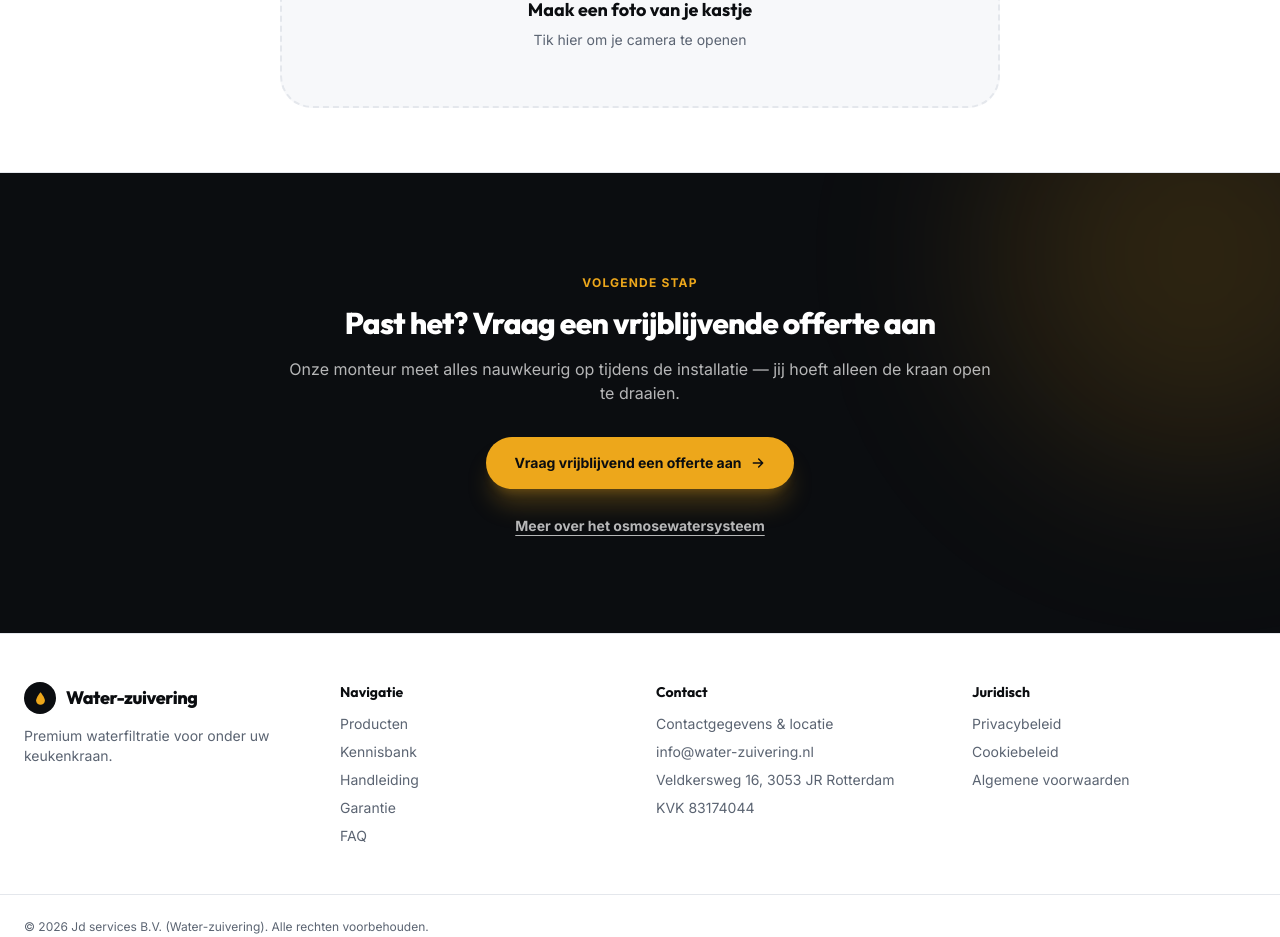
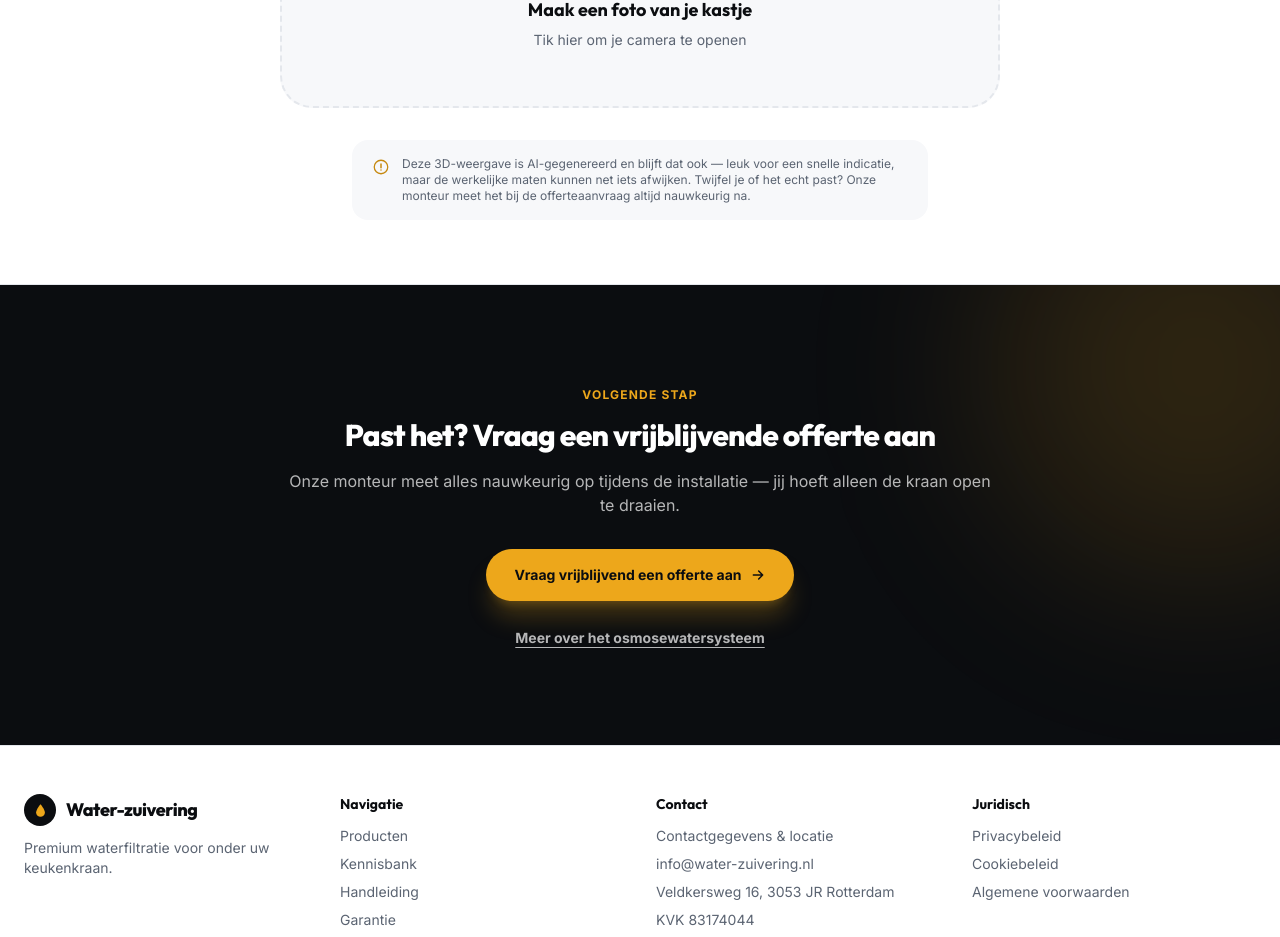
Before and after one commit to marijnherpst-ai/Water-zuivering, a Next.js app: page /maatcheck in a window 1280 px wide. Shown: the part 833-1770 px from the top of the page. Built offline with nearby package versions, Linux system fonts and the light colour scheme.

Commit message:
Add AI/indicative disclaimer to the maatcheck tool
Friendly note under the picker explaining the 3D view is AI-generated
and stays that way, dimensions may differ slightly, and it's meant as
a fun indication rather than an exact measurement.

```diff
--- a/app/maatcheck/page.js
+++ b/app/maatcheck/page.js
@@ -35,6 +35,11 @@ export default function Page() {
         <section className="relative bg-surface border-y border-edge overflow-hidden">
           <div className="max-w-3xl mx-auto px-6 py-10 md:py-16">
             <MaatcheckPicker />
+
+            <div className="mt-8 rounded-2xl bg-bg px-5 py-4 flex items-start gap-3 max-w-xl mx-auto">
+              <svg className="shrink-0 mt-0.5 text-amber-dark" width="18" height="18" viewBox="0 0 24 24" fill="none" aria-hidden="true"><path d="M12 8v5M12 16h.01" stroke="currentColor" strokeWidth="2" strokeLinecap="round" /><circle cx="12" cy="12" r="9" stroke="currentColor" strokeWidth="1.7" /></svg>
+              <p className="text-xs text-dim">Deze 3D-weergave is AI-gegenereerd en blijft dat ook — leuk voor een snelle indicatie, maar de werkelijke maten kunnen net iets afwijken. Twijfel je of het echt past? Onze monteur meet het bij de offerteaanvraag altijd nauwkeurig na.</p>
+            </div>
           </div>
         </section>
 
```
